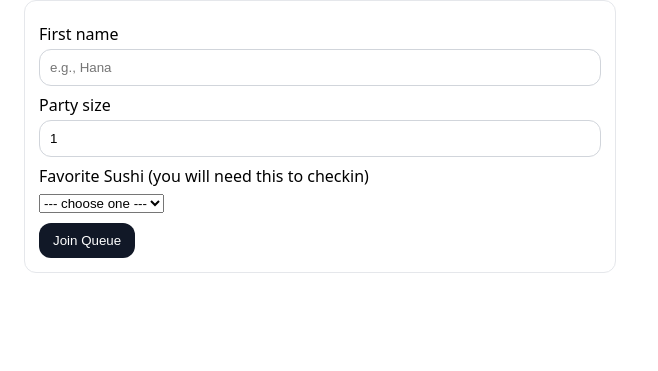
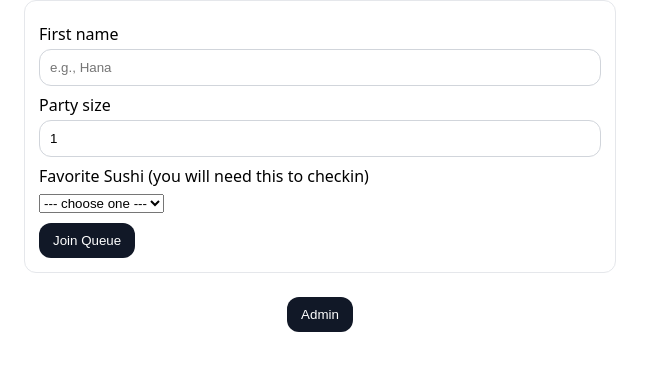
Before and after one commit to ht1110909/queue-app, a website: page public/index.html in a window 1280 px wide. Shown: the part 79-450 px from the top of the page, without its empty margins (0-658 px from the left). Drawn offline with Linux system fonts and the light colour scheme.

Commit message:
added access to admin from front

```diff
--- a/public/index.html
+++ b/public/index.html
@@ -44,6 +44,13 @@
         <p class="ok">Tip: bookmark the ticket page to check your place.</p>
     </div>
 
+    <div style="margin-top: 24px; text-align: center;">
+        <a href="/admin.html">
+            <button type="button">Admin</button>
+        </a>
+    </div>
+
+
     <script src="/join.js" defer></script>
 </body>
 </html>
```
Also changed, not shown: 2 other files.
